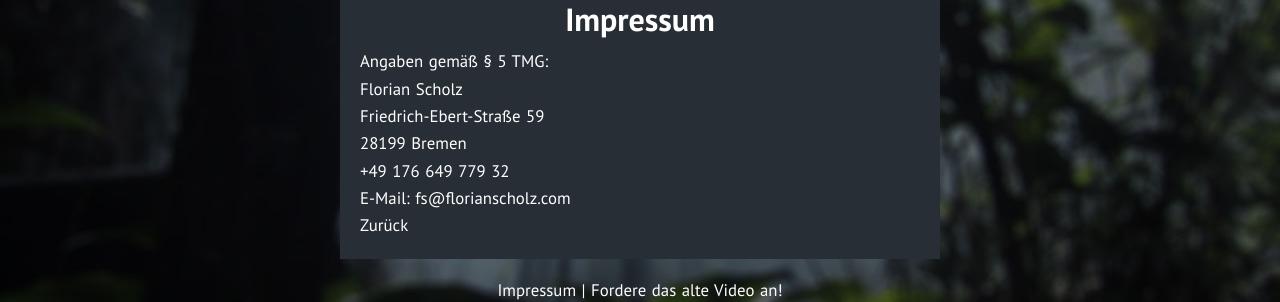
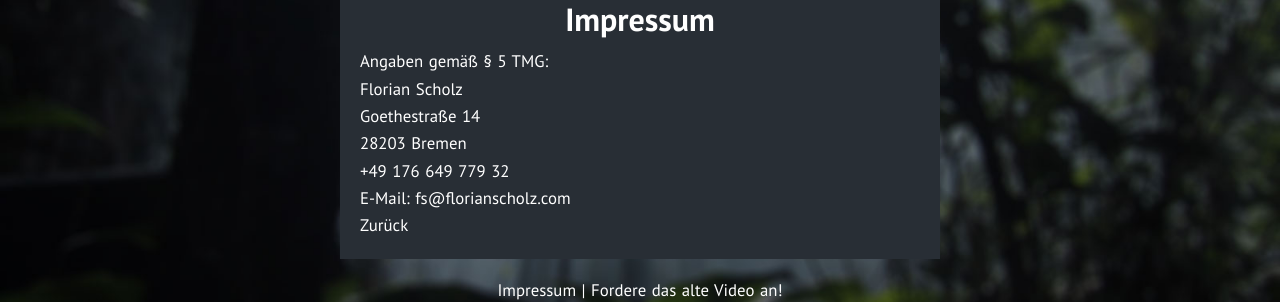
Before and after one commit to GreenFleshEater/GaW_2010, a Jekyll site: the page built from impressum.html, in a window 1280 px wide. Shown: the part 385-687 px from the top of the page. Built offline with Jekyll 4.4.1, drawn with Linux system fonts in a browser that asks for light colours; Markdown is read by kramdown in place of the engine named in the settings.

Commit message:
Flo wohnt seit 3 Jahren im Viertel

```diff
--- a/impressum.html
+++ b/impressum.html
@@ -8,8 +8,8 @@
   <h1>Impressum</h1>
   <p>Angaben gemäß § 5 TMG:</p>
   <p>Florian Scholz<br>
-   Friedrich-Ebert-Straße 59<br>
-   28199 Bremen</p>
+   Goethestraße 14<br>
+   28203 Bremen</p>
   <p>+49 176 649 779 32</p>
   <p>E-Mail: <a href="mailto:fs@REMOVEflorianscholz.com">fs@<span style="display:none">helloworld</span>florianscholz.com</a>
 
```
